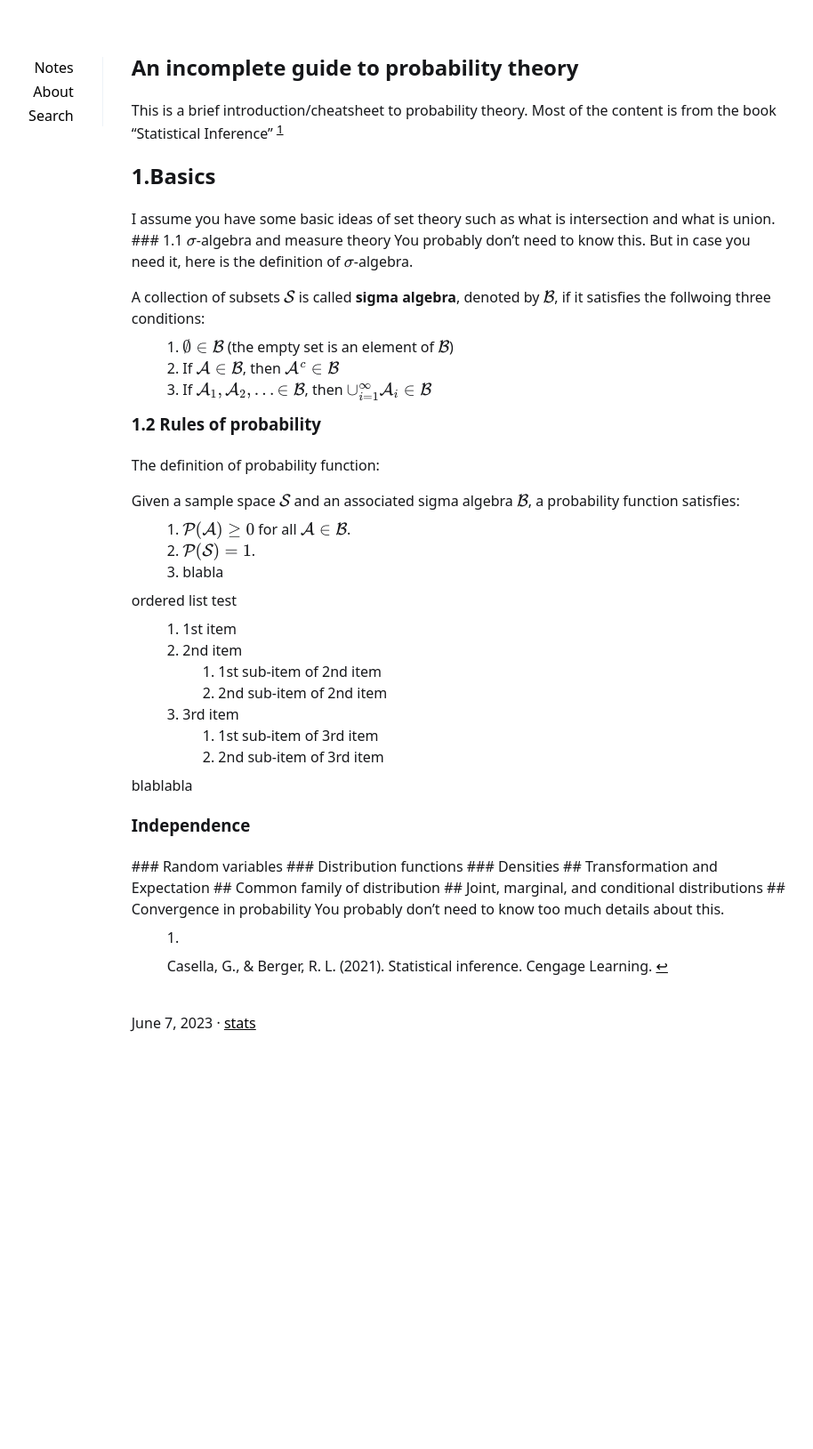
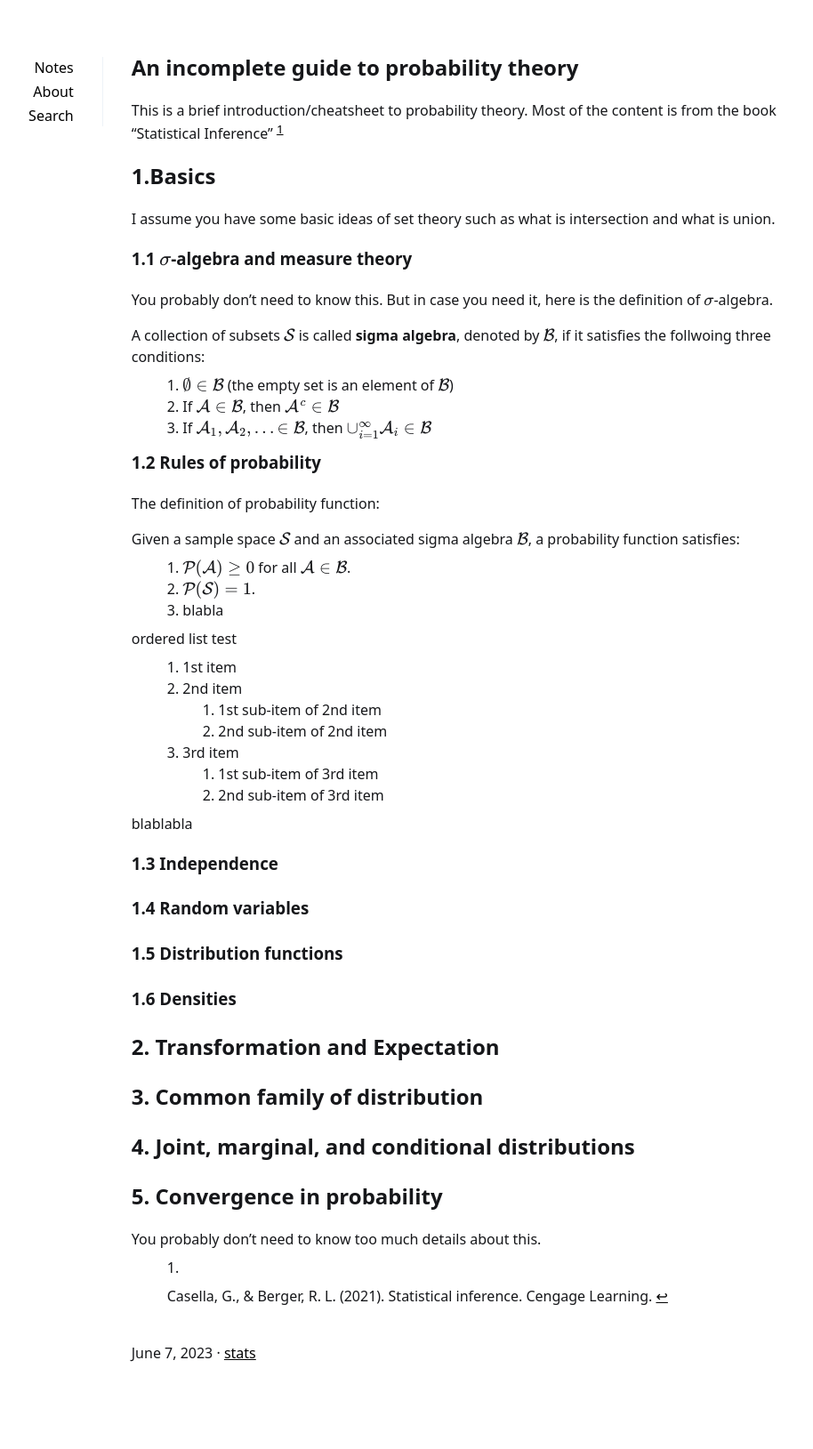
Before and after one commit to acneyouth1996/notes, a Jekyll site: the page built from _posts/2023-06-07-prob-theory.md, in a window 1280 px wide. Shown: the whole page at 89% size, without its empty margins (205-1119 px from the left). Built offline with Jekyll 4.4.1, drawn with Linux system fonts in a browser that asks for light colours; before the commit the page ends 1258 px from its top, so only the background shows below that.

Commit message:
short update

```diff
--- a/_posts/2023-06-07-prob-theory.md
+++ b/_posts/2023-06-07-prob-theory.md
@@ -16,6 +16,7 @@ This is a brief introduction/cheatsheet to probability theory. Most of the conte
 
 ## 1.Basics
 I assume you have some basic ideas of set theory such as what is intersection and what is union.
+
 ### 1.1 $$\sigma$$-algebra and measure theory
 You probably don't need to know this. But in case you need it, here is the definition of $$\sigma$$-algebra.
 
@@ -53,14 +54,22 @@ blablabla
 
 
 
-### Independence
-### Random variables
-### Distribution functions
-### Densities
-## Transformation and Expectation
-## Common family of distribution
-## Joint, marginal, and conditional distributions
-## Convergence in probability
+### 1.3 Independence
+
+
+### 1.4 Random variables
+
+### 1.5 Distribution functions
+
+### 1.6 Densities
+
+## 2. Transformation and Expectation
+
+## 3. Common family of distribution
+
+## 4. Joint, marginal, and conditional distributions
+
+## 5. Convergence in probability
 You probably don't need to know too much details about this.
 
 [^fn1]: Casella, G., & Berger, R. L. (2021). Statistical inference. Cengage Learning.
```
Also changed, not shown: 7 other files.
